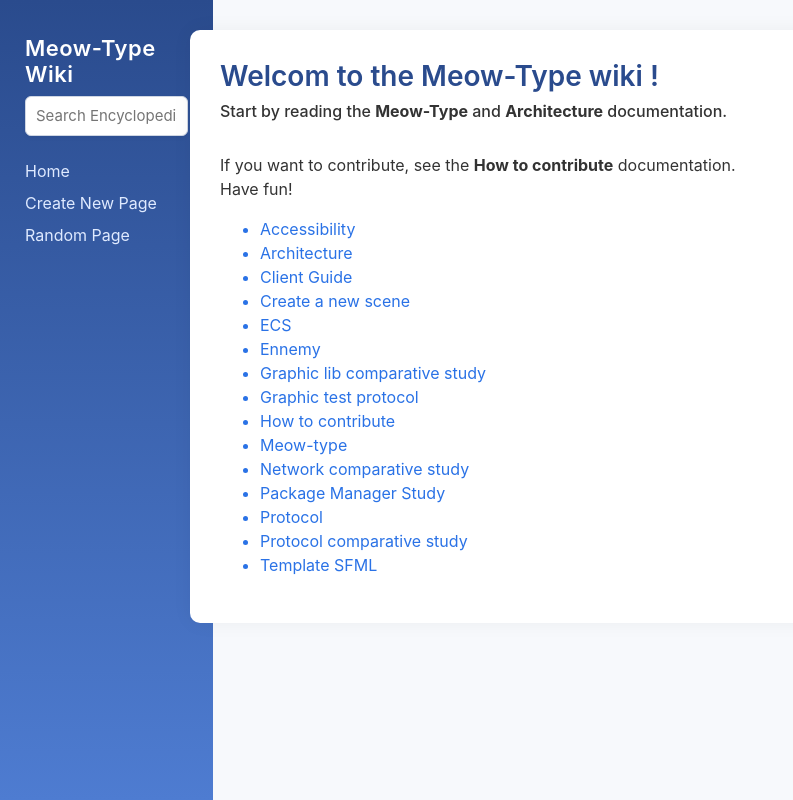
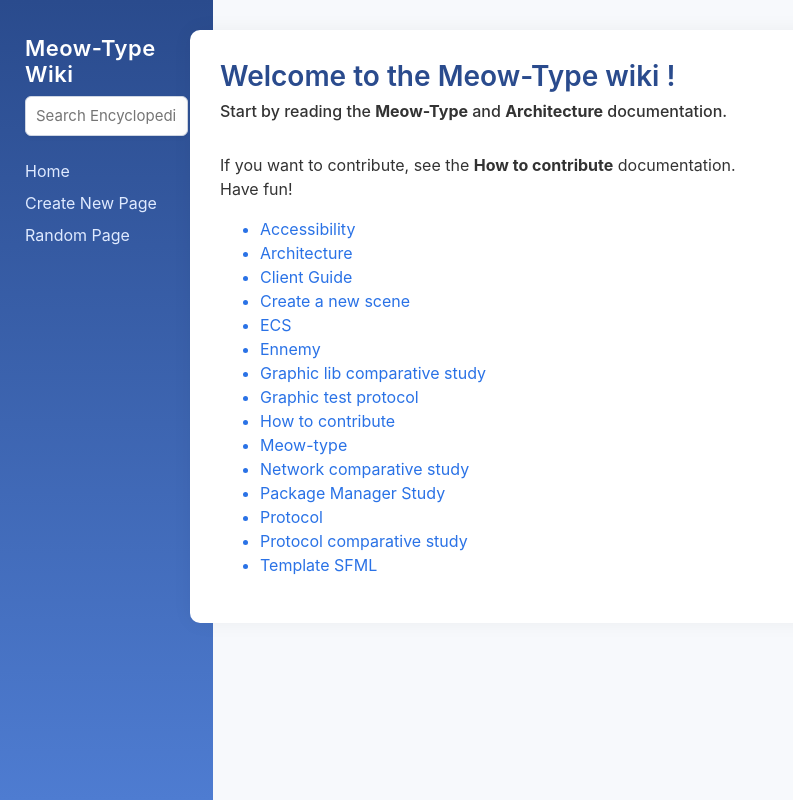
Before and after one commit to PierreKern/meow-type-wiki, a Django app: page / in a window 1280 px wide. Shown: the whole page, without its empty margins (0-793 px from the left). Run offline with Django 3.2, Linux system fonts and the light colour scheme; some libraries are stand-ins or nearby versions.

Commit message:
oups la faut de frappe

```diff
--- a/encyclopedia/templates/encyclopedia/index.html
+++ b/encyclopedia/templates/encyclopedia/index.html
@@ -5,7 +5,7 @@
 {% endblock %}
 
 {% block body %}
-    <h3>Welcom to the Meow-Type wiki !</h3>
+    <h3>Welcome to the Meow-Type wiki !</h3>
     <h6>Start by reading the <strong>Meow-Type</strong> and <strong>Architecture</strong> documentation. </h6></br>If you want to contribute, see the <strong>How to contribute</strong> documentation.</h6>
     <p>Have fun!</p>
     <ul>
```
